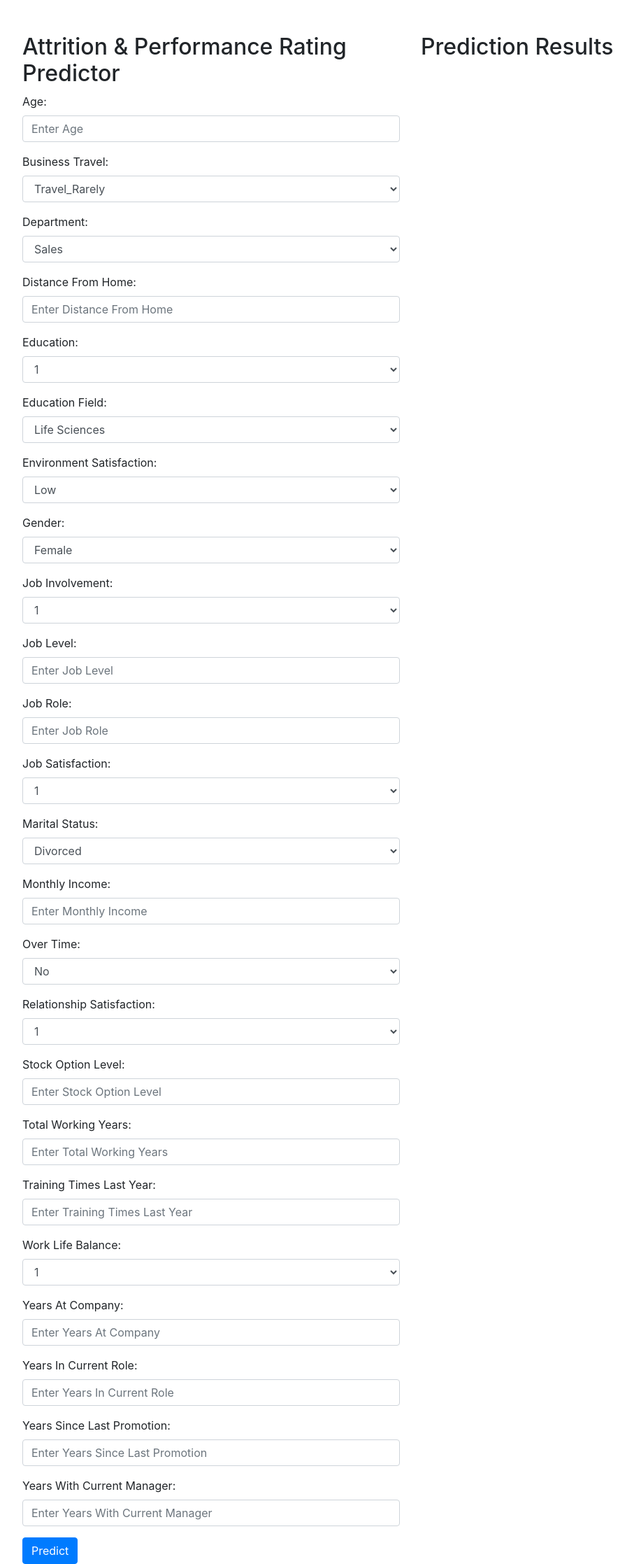
After one commit to duygubdy/MikrogrupBootcamp, a Flask app: page /model in a window 1280 px wide. The commit adds this page. Shown: the whole page at 70% size, without its empty margins (53-960 px from the left). Run offline with Flask 3, Linux system fonts and the light colour scheme; some libraries are stand-ins or nearby versions.

Commit message:
prediction added

```diff
--- a/Flask/DataAnalysis/main.py
+++ b/Flask/DataAnalysis/main.py
@@ -1,12 +1,19 @@
-from flask import Flask, request, render_template, redirect, url_for
+from flask import Flask, request, render_template, redirect, url_for, jsonify
 import pandas as pd
-import matplotlib.pyplot as plt
 import os
 import plotly.graph_objects as go
 import numpy as np
-from werkzeug.datastructures import FileStorage
+from model import AttritionPerformancePredictor
 
 app = Flask(__name__)
+
+predictor = AttritionPerformancePredictor('logistic_model_attrition.pkl', 'logistic_model_performance.pkl',
+                                          'label_encoders_attrition.pkl')
+@app.route('/predict', methods=['POST'])
+def predict():
+    data = request.json
+    attrition_prediction, performance_prediction = predictor.predict(data)
+    return jsonify({'attrition_prediction': attrition_prediction.tolist(), 'performance_prediction': performance_prediction.tolist()})
 
 UPLOAD_FOLDER = 'uploads'
 if not os.path.exists(UPLOAD_FOLDER):
@@ -57,6 +64,9 @@ def create_histograms_and_violin_plots(data, num_columns):
 def index():
     return render_template('index.html')
 
+@app.route('/model')
+def show_model():
+    return render_template('model.html')
 
 @app.route('/upload', methods=['POST'])
 def upload_file():
--- a/Flask/DataAnalysis/templates/index.html
+++ b/Flask/DataAnalysis/templates/index.html
@@ -134,6 +134,9 @@
                                          <h2>ya da</h2>
                     <input id="1" name="att" type="submit" value="Çalışan Yıpranma Analizini Gör" class="btn btn-light btn-block">
                 </form>
+                <form action="/model" method="get">
+                    <input type="submit" value="Modeli Dene" class="btn btn-light btn-block">
+                </form>
             </div>
         </div>
     </div>
--- /dev/null
+++ b/Flask/DataAnalysis/templates/model.html
@@ -0,0 +1,251 @@
+<!DOCTYPE html>
+<html lang="en">
+<head>
+    <meta charset="UTF-8">
+    <meta name="viewport" content="width=device-width, initial-scale=1.0">
+    <title>Attrition & Performance Rating Predictor</title>
+    <link rel="stylesheet" href="https://maxcdn.bootstrapcdn.com/bootstrap/4.5.2/css/bootstrap.min.css">
+    <script src="https://ajax.googleapis.com/ajax/libs/jquery/3.5.1/jquery.min.js"></script>
+    <script src="https://cdnjs.cloudflare.com/ajax/libs/popper.js/1.16.0/umd/popper.min.js"></script>
+    <script src="https://maxcdn.bootstrapcdn.com/bootstrap/4.5.2/js/bootstrap.min.js"></script>
+</head>
+<body>
+
+<div class="container mt-5">
+    <div class="row">
+        <div class="col-md-6">
+            <h2>Attrition & Performance Rating Predictor</h2>
+            <form id="predictionForm">
+                <div class="form-group">
+                    <label for="age">Age:</label>
+                    <input type="number" class="form-control" id="age" placeholder="Enter Age" required>
+                </div>
+                <div class="form-group">
+                    <label for="businessTravel">Business Travel:</label>
+                    <select class="form-control" id="businessTravel" required>
+                        <option value="Travel_Rarely">Travel_Rarely</option>
+                        <option value="Travel_Frequently">Travel_Frequently</option>
+                        <option value="Non-Travel">Non-Travel</option>
+                    </select>
+                </div>
+                <div class="form-group">
+                    <label for="department">Department:</label>
+                    <select class="form-control" id="department" required>
+                        <option value="Sales">Sales</option>
+                        <option value="Research & Development">Research & Development</option>
+                        <option value="Human Resources">Human Resources</option>
+                    </select>
+                </div>
+                <div class="form-group">
+                    <label for="distanceFromHome">Distance From Home:</label>
+                    <input type="number" class="form-control" id="distanceFromHome" placeholder="Enter Distance From Home" required>
+                </div>
+                <div class="form-group">
+                    <label for="education">Education:</label>
+                    <select class="form-control" id="education" required>
+                        <option value="1">1</option>
+                        <option value="2">2</option>
+                        <option value="3">3</option>
+                        <option value="4">4</option>
+                        <option value="5">5</option>
+                    </select>
+                </div>
+                <div class="form-group">
+                                       <label for="educationField">Education Field:</label>
+                    <select class="form-control" id="educationField" required>
+                        <option value="1">Life Sciences</option>
+                        <option value="2">2</option>
+                        <option value="3">3</option>
+                        <option value="4">4</option>
+                        <option value="5">5</option>
+                    </select>
+                </div>
+                <div class="form-group">
+                    <label for="environmentSatisfaction">Environment Satisfaction:</label>
+                    <select class="form-control" id="environmentSatisfaction" required>
+                        <option value="1">Low</option>
+                        <option value="2">Medium</option>
+                        <option value="3">High</option>
+                        <option value="4">Very High</option>
+                    </select>
+                </div>
+                <div class="form-group">
+                    <label for="gender">Gender:</label>
+                    <select class="form-control" id="gender" required>
+                        <option value="Female">Female</option>
+                        <option value="Male">Male</option>
+                    </select>
+                </div>
+                <div class="form-group">
+                    <label for="jobInvolvement">Job Involvement:</label>
+                    <select class="form-control" id="jobInvolvement" required>
+                        <option value="1">1</option>
+                        <option value="2">2</option>
+                        <option value="3">High</option>
+                        <option value="4">Very High</option>
+                    </select>
+                </div>
+                <div class="form-group">
+                    <label for="jobLevel">Job Level:</label>
+                    <input type="number" class="form-control" id="jobLevel" placeholder="Enter Job Level" required>
+                </div>
+                <div class="form-group">
+                    <label for="jobRole">Job Role:</label>
+                    <input type="text" class="form-control" id="jobRole" placeholder="Enter Job Role" required>
+                </div>
+                <div class="form-group">
+                    <label for="jobSatisfaction">Job Satisfaction:</label>
+                    <select class="form-control" id="jobSatisfaction" required>
+                        <option value="1">1</option>
+                        <option value="2">2</option>
+                        <option value="3">3</option>
+                        <option value="4">4</option>
+                    </select>
+                </div>
+                <div class="form-group">
+                    <label for="maritalStatus">Marital Status:</label>
+                    <select class="form-control" id="maritalStatus" required>
+                        <option value="Divorced">Divorced</option>
+                        <option value="Married">Married</option>
+                        <option value="Single">Single</option>
+                    </select>
+                </div>
+                <div class="form-group">
+                    <label for="monthlyIncome">Monthly Income:</label>
+                    <input type="number" class="form-control" id="monthlyIncome" placeholder="Enter Monthly Income" required>
+                </div>
+                <div class="form-group">
+                    <label for="overTime">Over Time:</label>
+                    <select class="form-control" id="overTime" required>
+                        <option value="No">No</option>
+                        <option value="Yes">Yes</option>
+                    </select>
+                </div>
+                <div class="form-group">
+                    <label for="relationshipSatisfaction">Relationship Satisfaction:</label>
+                    <select class="form-control" id="relationshipSatisfaction" required>
+                        <option value="1">1</option>
+                        <option value="2">2</option>
+                        <option value="3">3</option>
+                        <option value="4">4</option>
+                    </select>
+                </div>
+                <div class="form-group">
+                    <label for="stockOptionLevel">Stock Option Level:</label>
+                    <input type="number" class="form-control" id="stockOptionLevel" placeholder="Enter Stock Option Level" required>
+                </div>
+                <div class="form-group">
+                    <label for="totalWorkingYears">Total Working Years:</label>
+                    <input type="number" class="form-control" id="totalWorkingYears" placeholder="Enter Total Working Years" required>
+                </div>
+                <div class="form-group">
+                    <label for="trainingTimesLastYear">Training Times Last Year:</label>
+                    <input type="number" class="form-control" id="trainingTimesLastYear" placeholder="Enter Training Times Last Year" required>
+                </div>
+                <div class="form-group">
+                    <label for="workLifeBalance">Work Life Balance:</label>
+                    <select class="form-control" id="workLifeBalance" required>
+                        <option value="1">1</option>
+                        <option value="2">2</option>
+                        <option value="3">3</option>
+                        <option value="4">4</option>
+                    </select>
+                </div>
+                <div class="form-group">
+                    <label for="yearsAtCompany">Years At Company:</label>
+                    <input type="number" class="form-control" id="yearsAtCompany" placeholder="Enter Years At Company" required>
+                </div>
+                <div class="form-group">
+                    <label for="yearsInCurrentRole">Years In Current Role:</label>
+                    <input type="number" class="form-control" id="yearsInCurrentRole" placeholder="Enter Years In Current Role" required>
+                </div>
+                <div class="form-group">
+                    <label for="yearsSinceLastPromotion">Years Since Last Promotion:</label>
+                    <input type="number" class="form-control" id="yearsSinceLastPromotion" placeholder="Enter Years Since Last Promotion" required>
+                </div>
+                <div class="form-group">
+                    <label for="yearsWithCurrManager">Years With Current Manager:</label>
+                    <input type="number" class="form-control" id="yearsWithCurrManager" placeholder="Enter Years With Current Manager" required>
+                </div>
+
+                <button type="button" class="btn btn-primary" onclick="predict()">Predict</button>
+            </form>
+        </div>
+        <div class="col-md-6">
+            <h2>Prediction Results</h2>
+            <div id="predictionResult"></div>
+        </div>
+    </div>
+</div>
+
+<script>
+    function predict() {
+        var age =parseInt($('#age').val());
+        var businessTravel = $('#businessTravel').val();
+        var department = $('#department').val();
+        var distanceFromHome =parseInt($('#distanceFromHome').val());
+        var education = parseInt($('#education').val());
+        var educationField = $('#educationField').val();
+        var environmentSatisfaction = parseInt($('#environmentSatisfaction').val());
+        var gender = $('#gender').val();
+        var jobInvolvement = parseInt($('#jobInvolvement').val());
+        var jobLevel = $('#jobLevel').val();
+        var jobRole = $('#jobRole').val();
+        var jobSatisfaction = parseInt($('#jobSatisfaction').val());
+        var maritalStatus = $('#maritalStatus').val();
+        var monthlyIncome = parseInt($('#monthlyIncome').val());
+        var overTime = $('#overTime').val();
+        var relationshipSatisfaction = parseInt($('#relationshipSatisfaction').val());
+        var stockOptionLevel = parseInt($('#stockOptionLevel').val());
+        var totalWorkingYears = parseInt($('#totalWorkingYears').val());
+        var trainingTimesLastYear = parseInt($('#trainingTimesLastYear').val());
+        var workLifeBalance = parseInt($('#workLifeBalance').val());
+        var yearsAtCompany = parseInt($('#yearsAtCompany').val());
+        var yearsInCurrentRole = parseInt($('#yearsInCurrentRole').val());
+        var yearsSinceLastPromotion = parseInt($('#yearsSinceLastPromotion').val());
+        var yearsWithCurrManager = parseInt($('#yearsWithCurrManager').val());
+
+
+        $.ajax({
+            url: "/predict",
+            type: "POST",
+            contentType: "application/json",
+            data: JSON.stringify({
+                'Age': age,
+                'BusinessTravel': businessTravel,
+                'Department': department,
+                'DistanceFromHome': distanceFromHome,
+                'Education': education,
+                'EducationField': educationField,
+                'EnvironmentSatisfaction': environmentSatisfaction,
+                'Gender': gender,
+                'JobInvolvement': jobInvolvement,
+                'JobLevel': jobLevel,
+                'JobRole': jobRole,
+                'JobSatisfaction': jobSatisfaction,
+                'MaritalStatus': maritalStatus,
+                'MonthlyIncome': monthlyIncome,
+                'OverTime': overTime,
+                'RelationshipSatisfaction': relationshipSatisfaction,
+                'StockOptionLevel': stockOptionLevel,
+                'TotalWorkingYears': totalWorkingYears,
+                'TrainingTimesLastYear': trainingTimesLastYear,
+                'WorkLifeBalance': workLifeBalance,
+                'YearsAtCompany': yearsAtCompany,
+                'YearsInCurrentRole': yearsInCurrentRole,
+                'YearsSinceLastPromotion': yearsSinceLastPromotion,
+                'YearsWithCurrManager': yearsWithCurrManager
+            }),
+            success: function(response) {
+                $('#predictionResult').html('<p><strong>Attrition Prediction:</strong> ' + response.attrition_prediction + '</p>' +
+                                           '<p><strong>Performance Rating Prediction:</strong> ' + response.performance_prediction + '</p>');
+            },
+            error: function(xhr, status, error) {
+                alert("Error occurred while predicting: " + error);
+            }
+        });
+    }
+</script>
+
+</body>
+</html>
```
Also changed, not shown: Flask/DataAnalysis/model.py (added, +93 -0 lines), Flask/DataAnalysis/uploads/Attrition2+Test+Train (2).csv (deleted), 6 other files.
